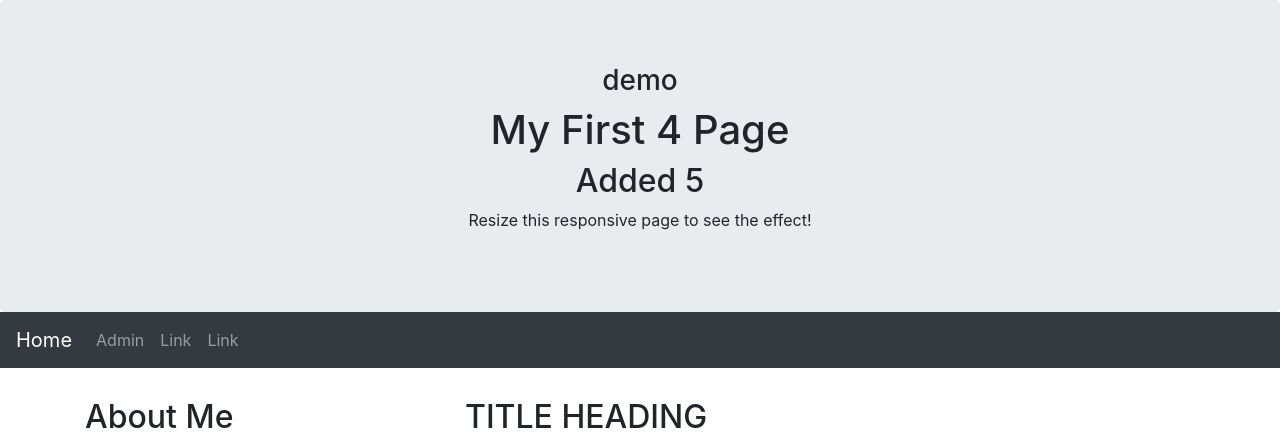
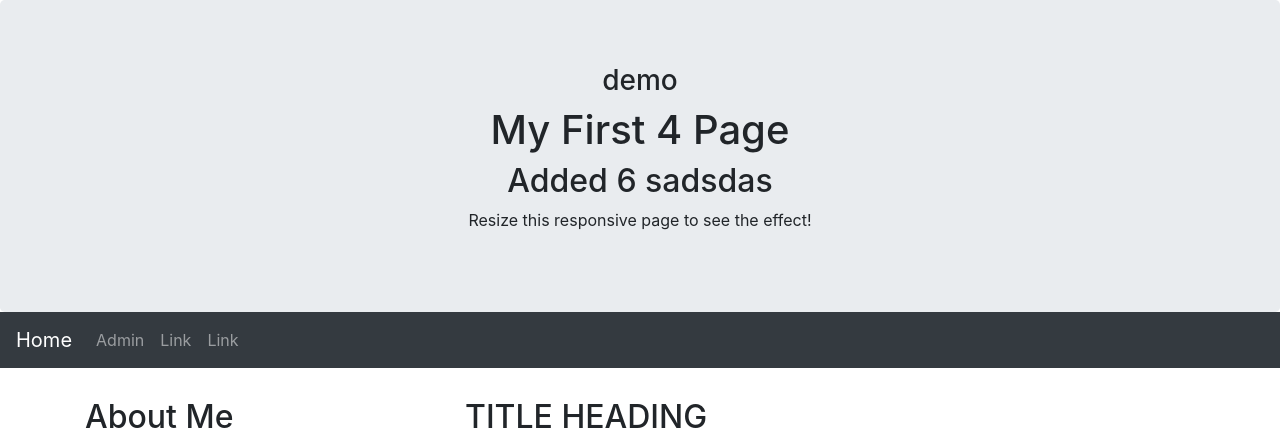
Before and after one commit to krishnabharambe/Django-QR-Forms, a Django app: page / in a window 1280 px wide. Shown: the top 435 px of the page. Run offline with Django 3.2, Linux system fonts and the light colour scheme; some libraries are stand-ins or nearby versions.

Commit message:
Signed-off-by: krishnabharambe <krishnabharambe@gmail.com>

```diff
--- a/homePage/templates/homePage/index.html
+++ b/homePage/templates/homePage/index.html
@@ -20,7 +20,7 @@
 <div class="jumbotron text-center" style="margin-bottom:0">
   <h3> demo </h3>
   <h1>My First 4 Page</h1>
-  <h2>Added 5</h2>
+  <h2>Added 6 sadsdas </h2>
   <p>Resize this responsive page to see the effect!</p>
 </div>
 
```
